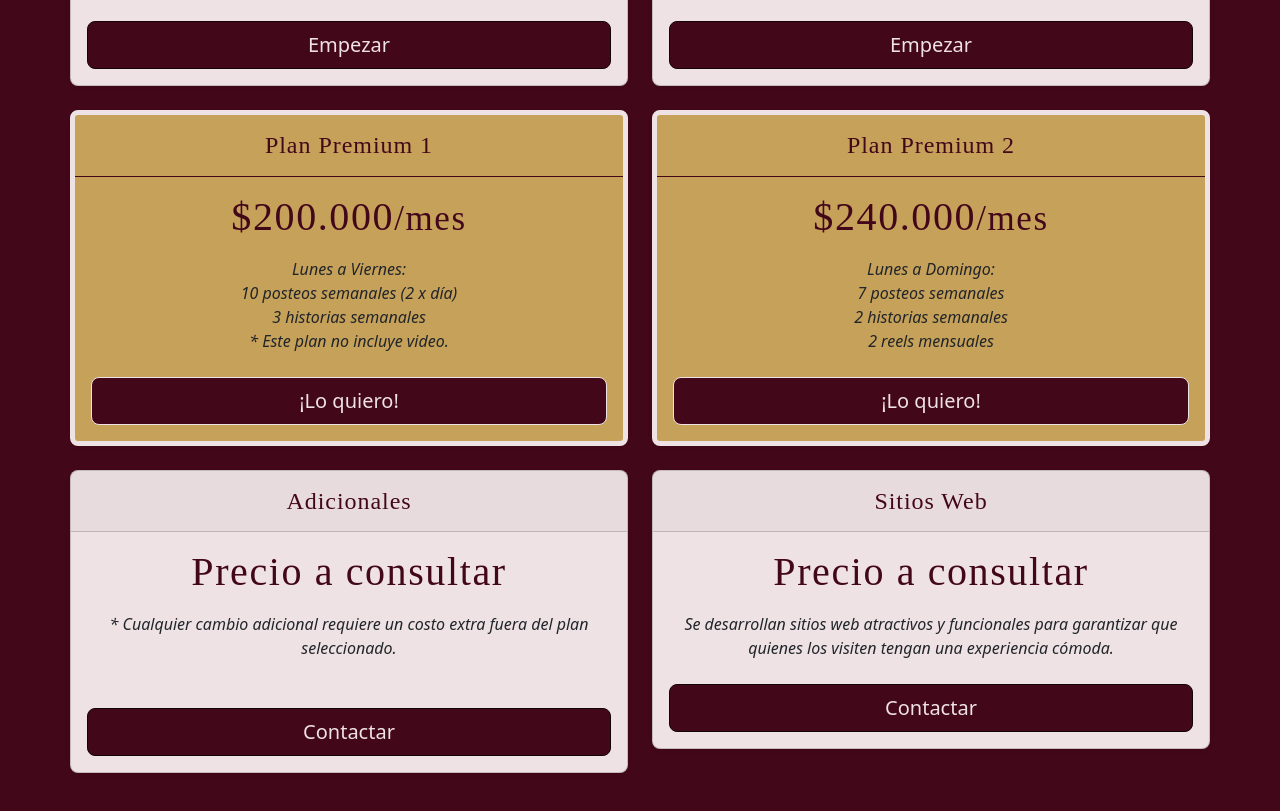
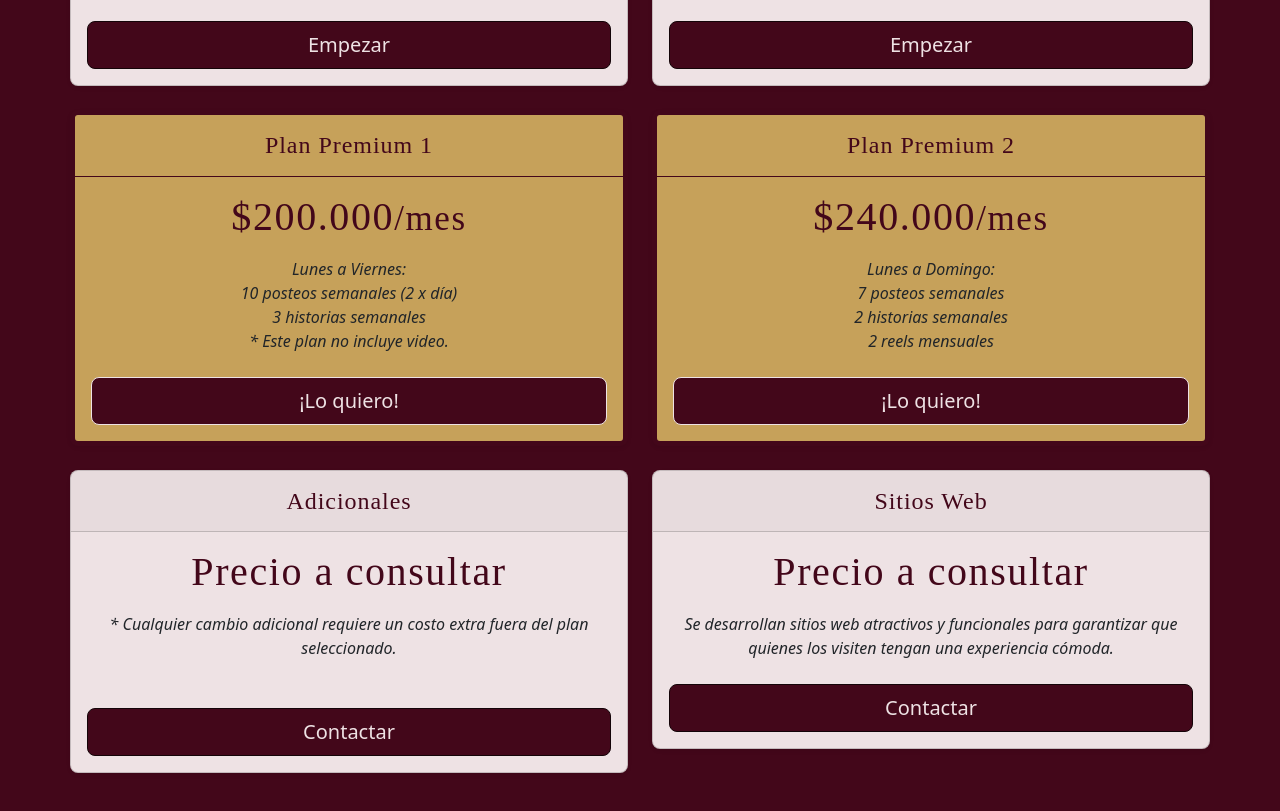
Before and after one commit to marosato/EMME-Creations, a plain HTML site: page pricing.html in a window 1280 px wide. Shown: the part 809-1620 px from the top of the page. Drawn offline with nearby package versions, Linux system fonts and the light colour scheme; a web font is replaced by a local one.

Commit message:
Update pricing.css

```diff
--- a/pricing.css
+++ b/pricing.css
@@ -129,7 +129,7 @@ p {
 #plan-premium-1,
 #plan-premium-2 {
     border-width: 5px;
-    border-color: var(--bs-secondary-color) !important;
+    border-color: var(--bs-primary) !important;
     background-color: #c6a15a !important;
 }
 
```
